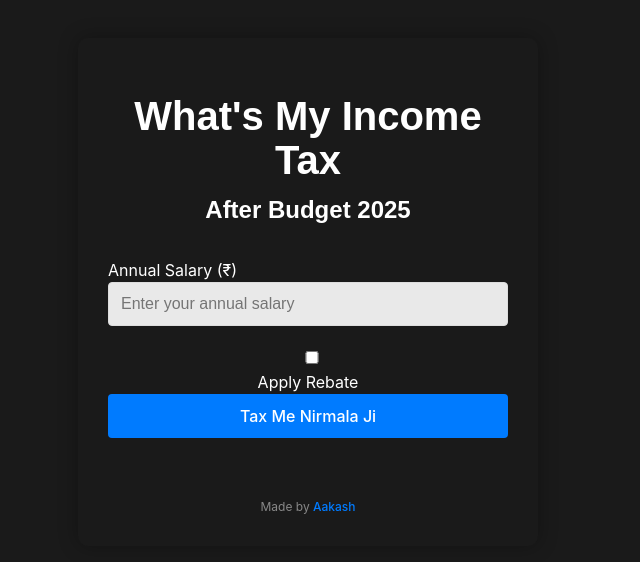
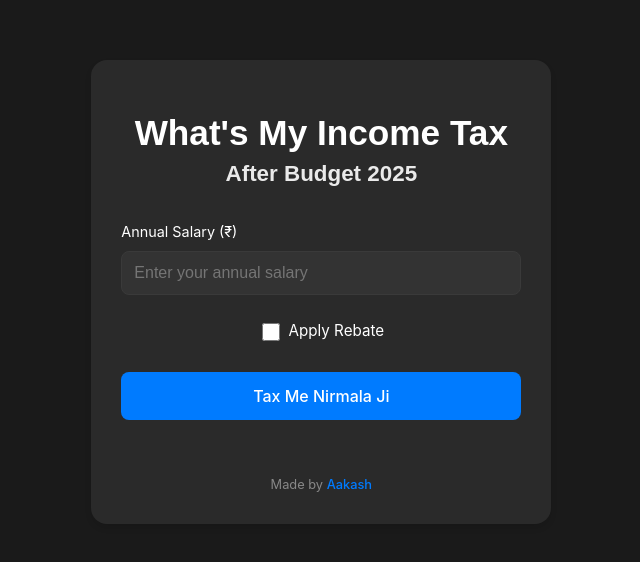
Before and after one commit to aakashathawasya96/taxmenirmalaji, a React (Vite) app: page / in a window 1280 px wide. Shown: the part 108-670 px from the top of the page, without its empty margins (332-972 px from the left). Built offline with nearby package versions, Linux system fonts and the light colour scheme; a web font is replaced by a local one.

Commit message:
Update App.css

```diff
--- a/src/App.css
+++ b/src/App.css
@@ -9,82 +9,98 @@ body {
   display: flex;
   justify-content: center;
   align-items: center;
-  position: relative;
-}
-
-body::before {
-  content: '';
-  position: fixed;
-  top: 0;
-  left: 0;
-  width: 100%;
-  height: 100%;
-  opacity: 0.15;
-  z-index: -1;
 }
 
 .calculator {
   width: 100%;
   max-width: 400px;
-  margin: 0 auto;
+  margin: 20px;
   padding: 30px;
   text-align: center;
-  background-color: rgba(26, 26, 26, 0.9);
-  border-radius: 10px;
-  box-shadow: 0 0 20px rgba(0, 0, 0, 0.3);
+  background-color: #2a2a2a;
+  border-radius: 16px;
+  box-shadow: 0 4px 6px rgba(0, 0, 0, 0.1);
 }
 
 .header {
-  text-align: center;
   margin-bottom: 30px;
 }
 
 h1 {
-  text-align: center;
-  color: white;
-  margin-bottom: 10px;
-  font-size: 2.5rem;
+  font-size: 2.2rem;
+  margin-bottom: 5px;
   font-family: 'Calgary Demo', sans-serif;
 }
 
 h2 {
-  text-align: center;
-  color: white;
-  font-size: 1.5rem;
+  font-size: 1.4rem;
   margin-top: 0;
+  opacity: 0.9;
   font-family: 'Calgary Demo', sans-serif;
 }
 
 .input-group {
-  margin-bottom: 20px;
+  margin-bottom: 25px;
   text-align: left;
 }
 
 label {
-  color: white;
+  display: block;
+  margin-bottom: 8px;
+  color: #ffffff;
+  font-size: 0.9rem;
 }
 
-input {
+input[type="text"] {
   width: 100%;
   padding: 12px;
-  border: 1px solid #ddd;
-  border-radius: 4px;
+  border: 1px solid #3a3a3a;
+  border-radius: 8px;
   font-size: 16px;
-  background-color: rgba(255, 255, 255, 0.9);
+  background-color: #333;
+  color: white;
   box-sizing: border-box;
-  color: black;
+}
+
+.rebate-checkbox {
+  margin-bottom: 20px;
+  display: flex;
+  align-items: center;
+  justify-content: center;
+  gap: 8px;
+}
+
+.rebate-checkbox input[type="checkbox"] {
+  width: 18px;
+  height: 18px;
+  accent-color: #007bff;
+  margin-right: 8px;
+}
+
+.rebate-checkbox label {
+  display: flex;
+  align-items: center;
+  cursor: pointer;
+  font-size: 0.95rem;
+}
+
+.rebate-info {
+  font-size: 0.8rem;
+  color: #007bff;
+  margin-top: 4px;
 }
 
 button {
   width: 100%;
-  padding: 12px;
+  padding: 14px;
   background-color: #007bff;
   color: white;
   border: none;
-  border-radius: 4px;
+  border-radius: 8px;
   font-size: 16px;
   cursor: pointer;
-  margin-bottom: 20px;
+  margin-bottom: 25px;
+  transition: background-color 0.2s;
 }
 
 button:hover {
@@ -92,129 +108,74 @@ button:hover {
 }
 
 .results {
-  background-color: #f8f9fa;
+  background-color: #333;
   padding: 20px;
-  border-radius: 4px;
-  text-align: center;
-  margin-top: 20px;
+  border-radius: 12px;
+  margin-top: 25px;
+}
+
+.tax-comparison {
+  display: flex;
+  gap: 15px;
+  margin-bottom: 20px;
 }
 
 .result-item {
-  margin-bottom: 15px;
+  flex: 1;
+  padding: 15px;
+  border-radius: 8px;
+  text-align: center;
+}
+
+.result-item.old-regime {
+  background-color: rgba(230, 230, 250, 0.1);
+}
+
+.result-item.new-regime {
+  background-color: rgba(144, 238, 144, 0.1);
 }
 
 .result-item h3 {
-  margin-bottom: 5px;
-  color: #555;
+  font-size: 0.9rem;
+  margin-bottom: 10px;
+  color: #ffffff;
 }
 
-.result-item p {
-  font-size: 18px;
+.tax-amount {
+  font-size: 1.6rem;
   font-weight: bold;
-  color: #333;
+  margin: 10px 0;
+  color: #ffffff;
 }
 
-.difference .more {
-  color: #dc3545;
+.effective-rate {
+  font-size: 0.8rem;
+  color: #999;
+  margin: 5px 0;
 }
 
-.difference .less {
-  color: #28a745;
+.result-item.difference {
+  margin-top: 20px;
+  text-align: center;
 }
 
-.monthly-salary {
-  margin-top: 25px;
-  padding-top: 20px;
-  border-top: 1px solid #ddd;
-}
-
-.monthly-comparison {
-  display: flex;
-  align-items: center;
-  justify-content: center;
-  gap: 12px;
-}
-
-.monthly-comparison .amount {
-  font-size: 24px;
-  font-weight: bold;
-  color: #333;
-  margin: 0;
-}
-
-.change-indicator {
-  display: flex;
-  align-items: center;
-  gap: 4px;
-}
-
-.change-indicator .arrow {
-  font-size: 20px;
-  color: #666;
-}
-
-.change-indicator .increase {
-  color: #28a745;
+.more {
+  color: #ff4d4d;
+  font-size: 1.2rem;
   font-weight: bold;
 }
 
-.change-indicator .decrease {
-  color: #dc3545;
+.less {
+  color: #4CAF50;
+  font-size: 1.2rem;
   font-weight: bold;
 }
 
-.share-buttons {
-  display: flex;
-  justify-content: center;
-  gap: 10px;
-  margin-top: 20px;
-  padding-top: 20px;
-  border-top: 1px solid #ddd;
-}
-
-.share-button {
-  padding: 8px 16px;
-  border: none;
-  border-radius: 4px;
-  font-weight: bold;
-  cursor: pointer;
-  transition: opacity 0.2s;
-}
-
-.share-button:hover {
-  opacity: 0.8;
-}
-
-.share-button.twitter {
-  background-color: #000;
-  color: white;
-}
-
-.share-button.linkedin {
-  background-color: #0077b5;
-  color: white;
-}
-
-.share-button.facebook {
-  background-color: #1877f2;
-  color: white;
-}
-
-.disclaimer {
-  font-size: 12px;
-  color: #666;
-  margin-top: 20px;
-  opacity: 0.8;
-  padding-top: 15px;
-  border-top: 1px solid #ddd;
-}
-
 .footer {
+  margin-top: 30px;
   text-align: center;
-  margin-top: 20px;
-  padding-top: 20px;
+  font-size: 0.8rem;
   color: #888;
-  font-size: 12px;
 }
 
 .footer a {
@@ -224,5 +185,45 @@ button:hover {
 
 .footer a:hover {
   text-decoration: underline;
-  color: #0056b3;
 }
+
+.share-section {
+  margin-top: 25px;
+  padding-top: 20px;
+  border-top: 1px solid #444;
+}
+
+.share-buttons {
+  display: flex;
+  justify-content: center;
+  gap: 12px;
+  margin-top: 15px;
+}
+
+.share-button {
+  padding: 8px 20px;
+  border-radius: 6px;
+  font-weight: bold;
+  width: auto;
+  margin: 0;
+}
+
+.share-button.twitter {
+  background-color: #000;
+}
+
+.share-button.linkedin {
+  background-color: #0077b5;
+}
+
+.share-button.facebook {
+  background-color: #1877f2;
+}
+
+.disclaimer {
+  font-size: 0.7rem;
+  color: #777;
+  margin-top: 20px;
+  padding-top: 15px;
+  border-top: 1px solid #444;
+}
```
